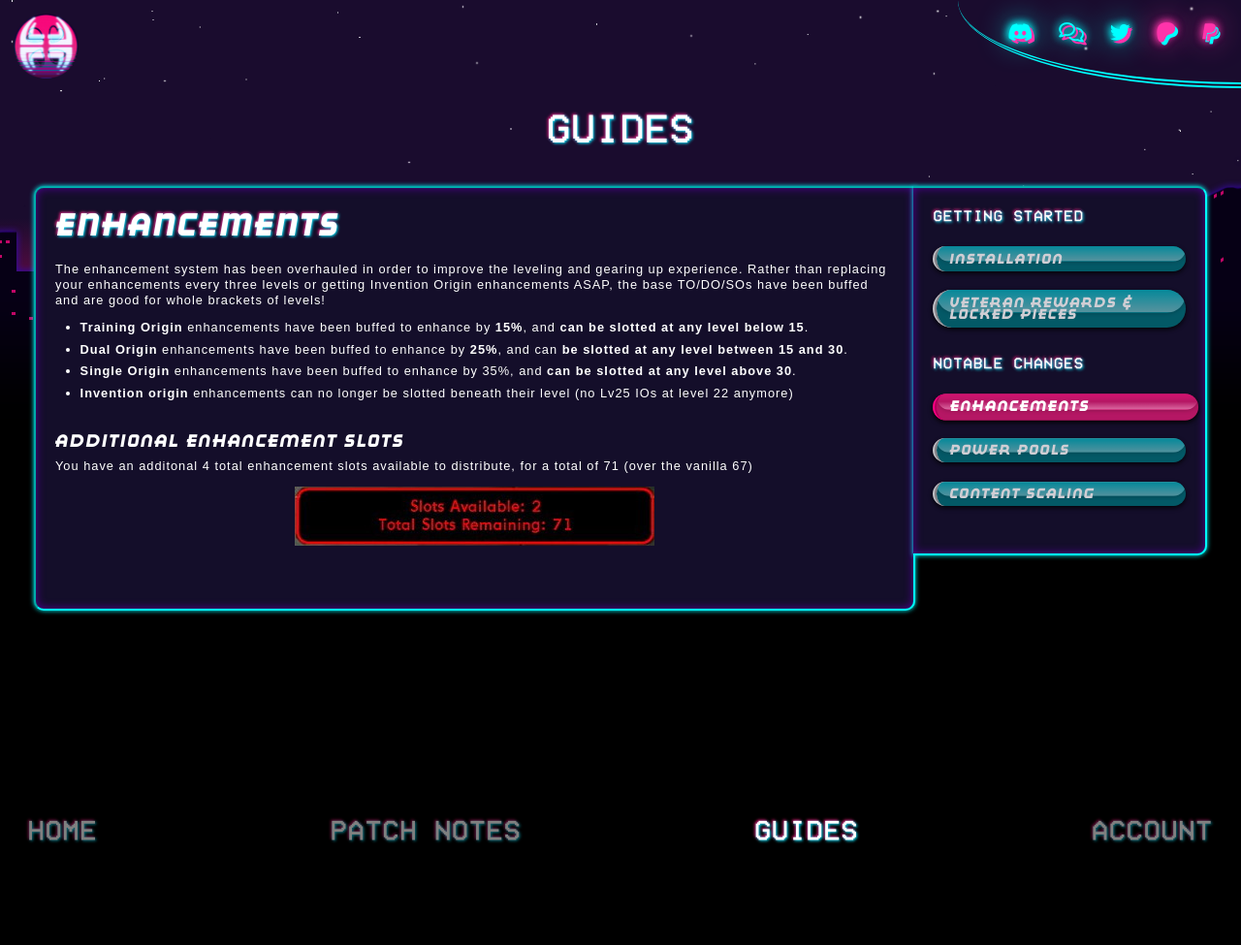
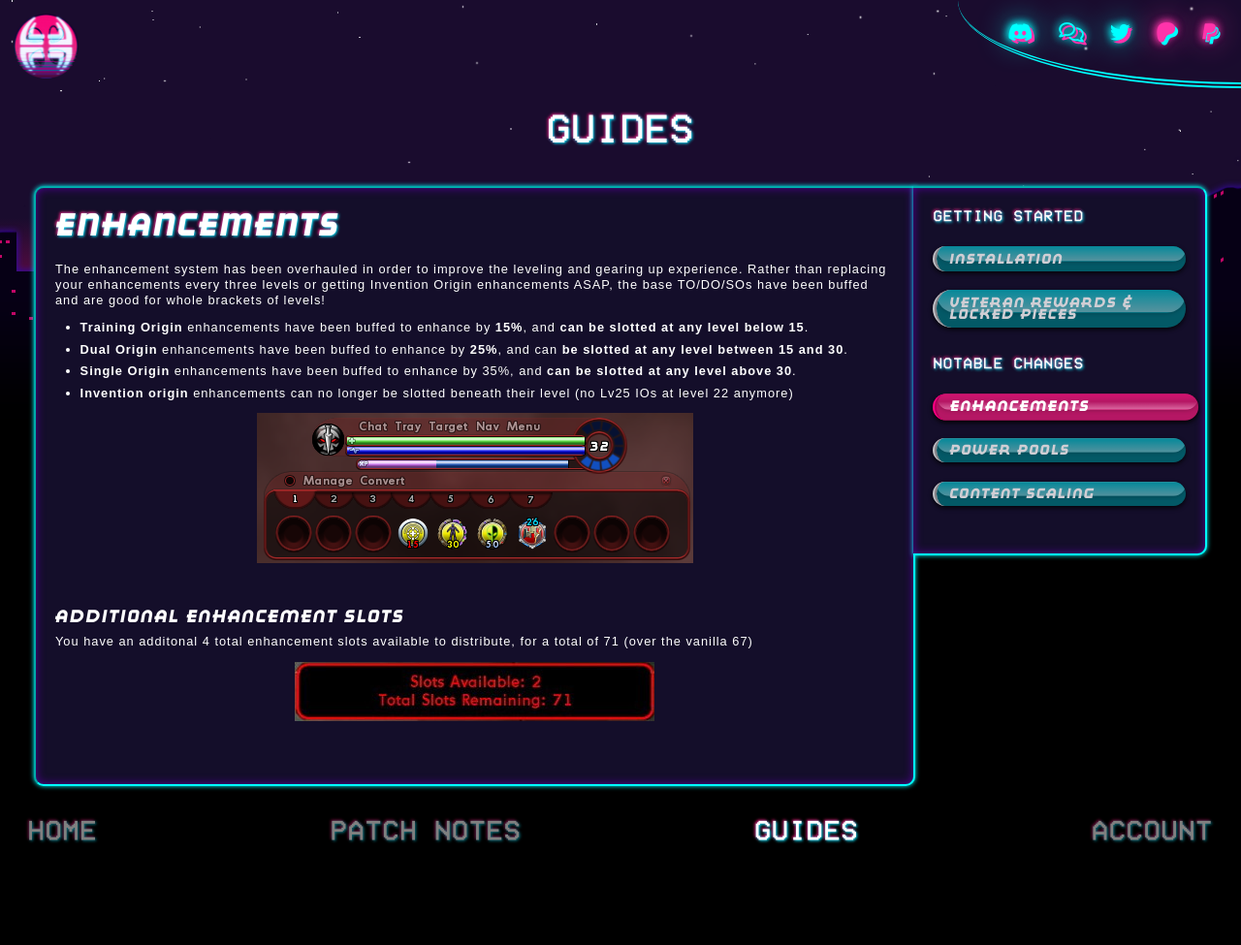
Before and after one commit to crekulon/tspy, a Jekyll site: the page built from _guides/20211109005535-enhancements.md, in a window 1280 px wide. Shown: the whole page at 97% size. Built offline with Jekyll 4.4.1, drawn with Linux system fonts in a browser that asks for light colours; nearby versions of some CDN libraries.

Commit message:
Update Guides “20211109005535-enhancements”

```diff
--- a/_guides/20211109005535-enhancements.md
+++ b/_guides/20211109005535-enhancements.md
@@ -10,7 +10,7 @@ The enhancement system has been overhauled in order to improve the leveling and
 * **Single Origin** enhancements have been buffed to enhance by 35%, and **can be slotted at any level above 30**.
 * **Invention origin** enhancements can no longer be slotted beneath their level (no Lv25 IOs at level 22 anymore)
 
-
+![](/img/uploads/coxg_gedwrslo2g.png)
 
 ###### Additional Enhancement Slots
 
```
Also changed, not shown: img/uploads/coxg_gedwrslo2g.png (added).
